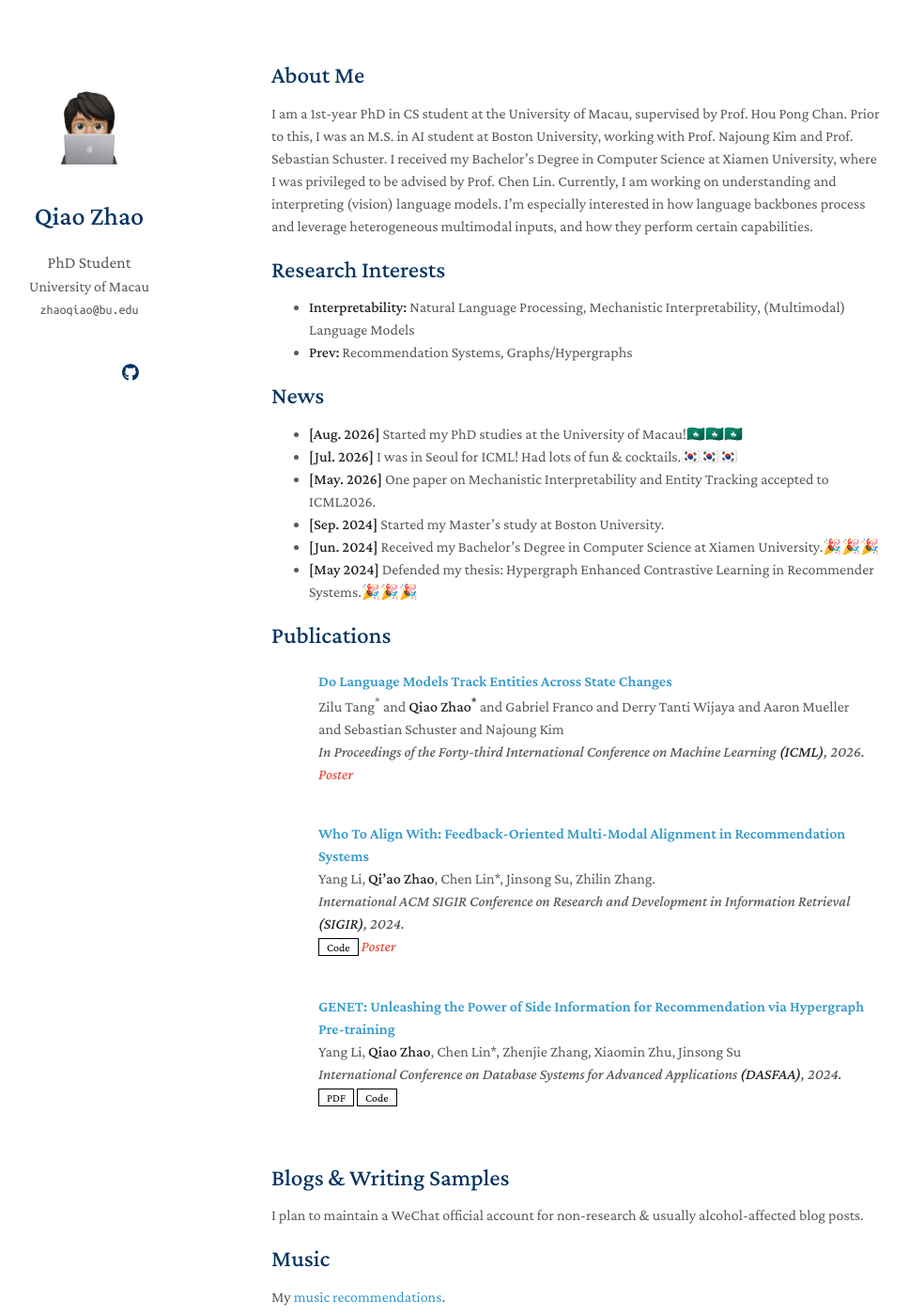
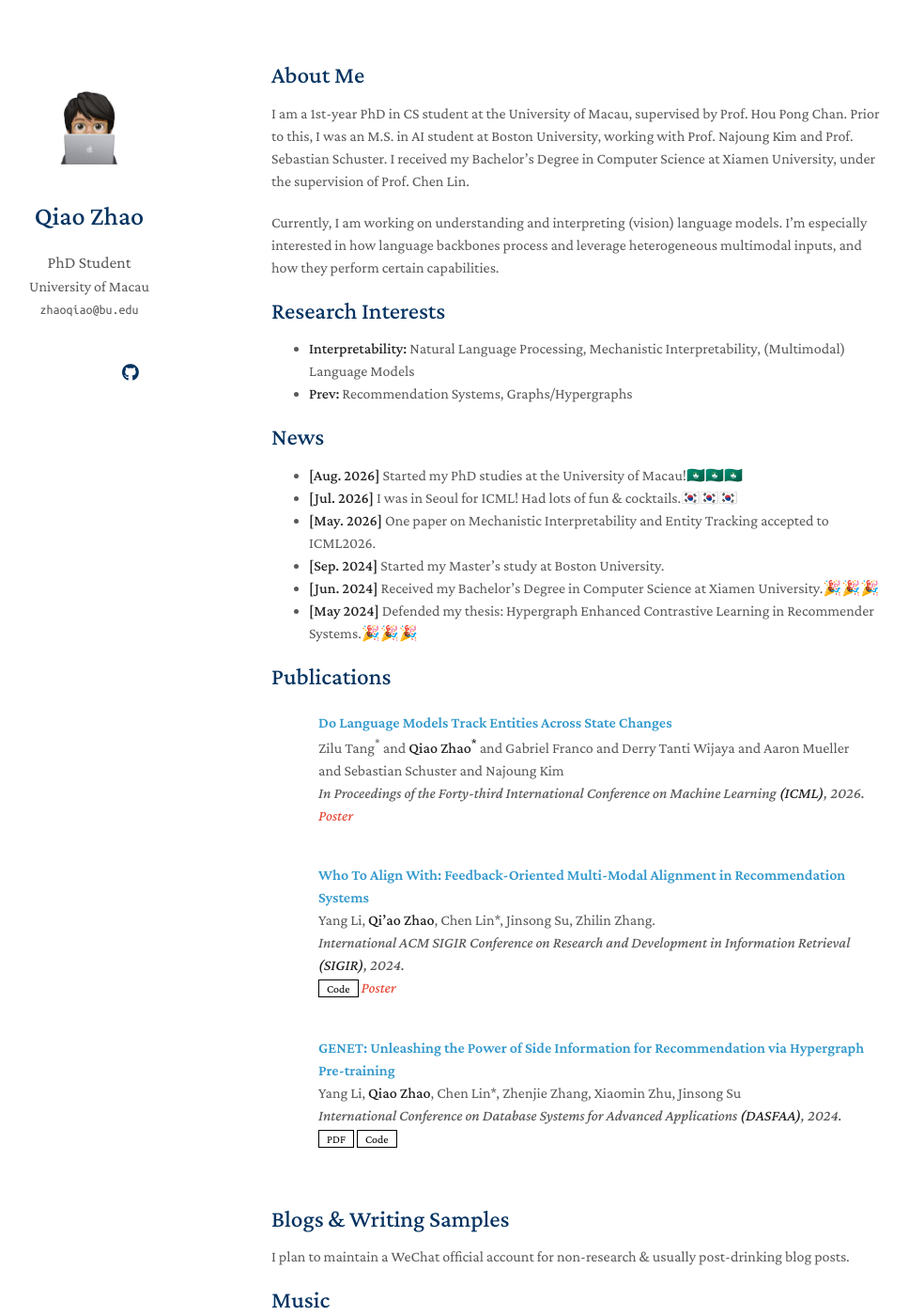
Before and after one commit to Zhao-Qiao/zhao-qiao.github.io, a Jekyll site: the page built from index.md, in a window 1280 px wide and 1400 px high. Shown: the whole window at 94% size, without its empty margins (181-1149 px from the left). Built offline with Jekyll 4.4.1, drawn with Linux system fonts in a browser that asks for light colours; a style sheet for code colours, icons or effects is not loaded; our own code applies the rules of GitHub Pages for plain Markdown files.

Commit message:
filled sth

```diff
--- a/index.md
+++ b/index.md
@@ -4,7 +4,9 @@ layout: homepage
 
 ## About Me
 
-I am a 1st-year PhD in CS student at the University of Macau, supervised by Prof. Hou Pong Chan. Prior to this, I was an M.S. in AI student at Boston University, working with Prof. Najoung Kim and Prof. Sebastian Schuster. I received my Bachelor's Degree in Computer Science at Xiamen University, where I was privileged to be advised by Prof. Chen Lin. Currently, I am working on understanding and interpreting (vision) language models. I'm especially interested in how language backbones process and leverage heterogeneous multimodal inputs, and how they perform certain capabilities.
+I am a 1st-year PhD in CS student at the University of Macau, supervised by Prof. Hou Pong Chan. Prior to this, I was an M.S. in AI student at Boston University, working with Prof. Najoung Kim and Prof. Sebastian Schuster. I received my Bachelor's Degree in Computer Science at Xiamen University, under the supervision of Prof. Chen Lin.
+
+Currently, I am working on understanding and interpreting (vision) language models. I'm especially interested in how language backbones process and leverage heterogeneous multimodal inputs, and how they perform certain capabilities.
 ## Research Interests
 
 - **Interpretability:** Natural Language Processing, Mechanistic Interpretability, (Multimodal) Language Models
@@ -21,7 +23,7 @@ I am a 1st-year PhD in CS student at the University of Macau, supervised by Prof
 {% include_relative _includes/publications.md %}
 
 ## Blogs & Writing Samples
-I plan to maintain a WeChat official account for non-research & usually alcohol-affected blog posts.
+I plan to maintain a WeChat official account for non-research & usually post-drinking blog posts.
 
 ## Music
 My [music recommendations](music.html).
```
